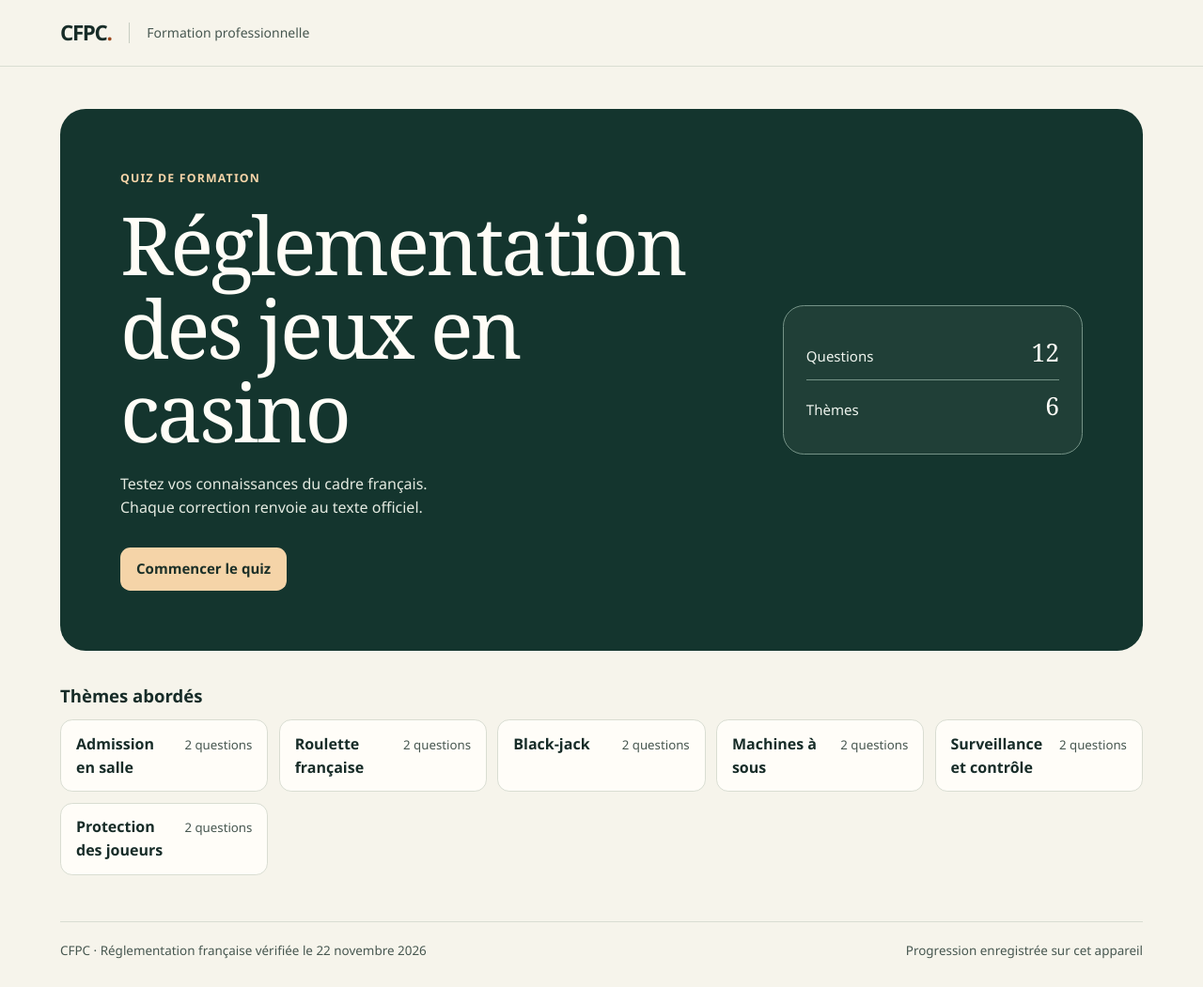
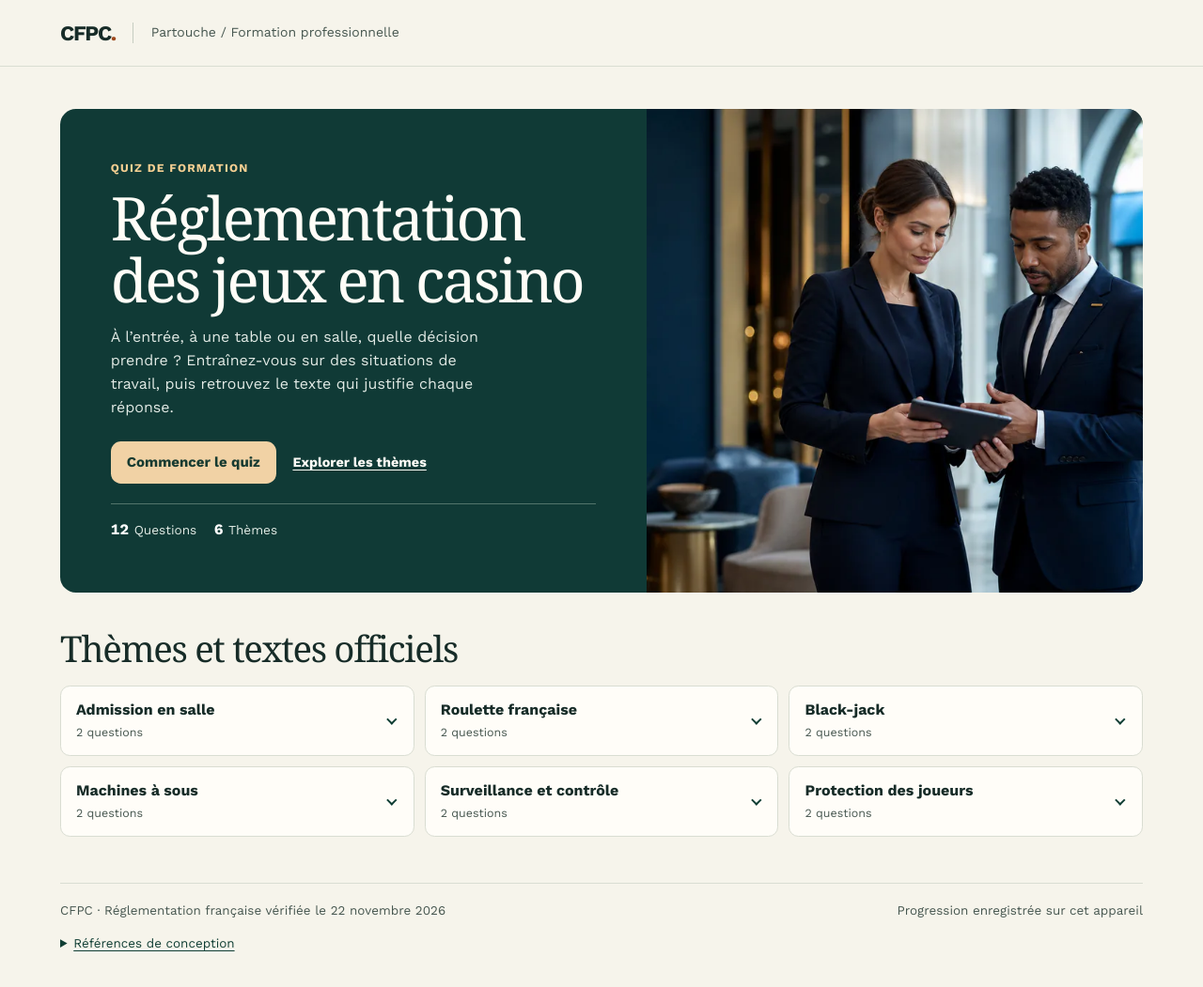
Before and after one commit to thomasfesq/cfpc-reglementation-casinos, a plain HTML site: page index.html in a window 1280 px wide. Shown: the whole page at 94% size. Drawn offline with Linux system fonts and the light colour scheme.

Commit message:
Livrer le parcours CFPC Partouche et les sources par thème

```diff
--- a/index.html
+++ b/index.html
@@ -15,7 +15,7 @@
   <header class="header">
     <div class="frame header-inner">
       <a class="brand" href="./index.html" aria-label="CFPC, accueil du quiz">CFPC<span>.</span></a>
-      <span class="header-label">Formation professionnelle</span>
+      <span class="header-label">Partouche <span aria-hidden="true">/</span> Formation professionnelle</span>
     </div>
   </header>
 
@@ -25,6 +25,15 @@
   <footer class="frame footer">
     <span>CFPC · Réglementation française vérifiée le <time datetime="2026-11-22">22 novembre 2026</time></span>
     <span id="statut-stockage">Progression enregistrée sur cet appareil</span>
+    <details class="design-credits">
+      <summary>Références de conception</summary>
+      <ul>
+        <li><a href="https://minimal.gallery/">Minimal Gallery</a> — hiérarchie des titres et espace de lecture.</li>
+        <li><a href="https://docusaurus.io/showcase">Docusaurus Showcase</a> — accès aux références par sujet.</li>
+        <li><a href="https://www.typeui.sh/ui-animations">TypeUI</a> — ouverture des rubriques et retour visuel.</li>
+        <li><a href="https://motion.dev/examples">Motion</a> — transitions courtes entre les états d’une réponse.</li>
+      </ul>
+    </details>
   </footer>
 
   <dialog id="confirmation" aria-labelledby="titre-confirmation">
--- a/quiz.js
+++ b/quiz.js
@@ -65,6 +65,15 @@
       ids.add(String(item.id));
     }
     return raw;
+  }
+
+  function officialLink(question, label = question.article) {
+    const anchor = element("a", "source-link", label);
+    anchor.href = sourceUrl(question.url);
+    anchor.target = "_blank";
+    anchor.rel = "noopener noreferrer";
+    anchor.append(element("span", "sr-only", " (nouvel onglet)"));
+    return anchor;
   }
 
   if (!questions) {
@@ -169,25 +178,48 @@
     copy.append(
       element("p", "eyebrow", "Quiz de formation"),
       heading,
-      element("p", "", "Testez vos connaissances du cadre français. Chaque correction renvoie au texte officiel.")
+      element("p", "", "À l’entrée, à une table ou en salle, quelle décision prendre ? Entraînez-vous sur des situations de travail, puis retrouvez le texte qui justifie chaque réponse.")
     );
     const actions = element("div", "actions");
     if (!attempt) actions.append(button("Commencer le quiz", "primary", start));
     else if (attempt.phase === "active") actions.append(button("Reprendre le quiz", "primary", () => showQuestion(true)));
     else actions.append(button("Voir le bilan", "primary", showSummary));
-    copy.append(actions);
-    hero.append(copy, stats([
+    const browse = element("a", "hero-link", "Explorer les thèmes");
+    browse.href = "#themes";
+    actions.append(browse);
+    copy.append(actions, stats([
       ["Questions", questions.length],
       ["Thèmes", topicTotals.size],
       ...(attempt ? [["Répondues", countAnswered() + " sur " + questions.length]] : []),
     ]));
+    const photo = element("img", "hero-photo");
+    photo.src = "./assets/hero-learning.webp";
+    photo.alt = "";
+    hero.append(copy, photo);
 
     const topics = element("section", "themes");
-    topics.append(element("h2", "section-title", "Thèmes abordés"));
+    topics.id = "themes";
+    topics.tabIndex = -1;
+    topics.append(element("h2", "section-title", "Thèmes et textes officiels"));
     const list = element("ul", "theme-list");
     for (const [theme, {total}] of topicTotals) {
-      const item = element("li", "", theme);
-      item.append(element("span", "", numberLabel(total, "question", "questions")));
+      const item = element("li");
+      const disclosure = element("details", "topic");
+      const summary = element("summary");
+      summary.append(element("strong", "", theme), element("small", "", numberLabel(total, "question", "questions")));
+      const sources = element("ul", "source-list");
+      const unique = new Set();
+      for (const question of questions.filter(q => q.theme === theme)) {
+        if (unique.has(question.url)) continue;
+        unique.add(question.url);
+        const row = element("li");
+        const label = question.url === "https://interdictiondejeux.anj.fr/demande-interdiction/presentation"
+          ? "ANJ · Interdiction volontaire de jeux" : question.article;
+        row.append(officialLink(question, label));
+        sources.append(row);
+      }
+      disclosure.append(summary, sources);
+      item.append(disclosure);
       list.append(item);
     }
     topics.append(list);
@@ -261,11 +293,7 @@
     card.setAttribute("aria-labelledby", "titre-correction");
     const heading = element("h3", "", choice === question.answer ? "Bonne réponse" : "Réponse incorrecte");
     heading.id = "titre-correction";
-    const link = element("a", "", "Texte officiel · " + question.article);
-    link.href = sourceUrl(question.url);
-    link.target = "_blank";
-    link.rel = "noopener noreferrer";
-    link.append(element("span", "sr-only", " (nouvel onglet)"));
+    const link = officialLink(question, "Texte officiel · " + question.article);
     card.append(heading, element("p", "", question.explanation), link);
     return card;
   }
--- a/styles.css
+++ b/styles.css
@@ -1,4 +1,17 @@
 @charset "utf-8";
+
+@font-face {
+  font-family: "Work Sans";
+  src: url("./assets/work-sans-regular.ttf") format("truetype");
+  font-weight: 400;
+  font-display: swap;
+}
+@font-face {
+  font-family: "Work Sans";
+  src: url("./assets/work-sans-bold.ttf") format("truetype");
+  font-weight: 700;
+  font-display: swap;
+}
 
 :root {
   color-scheme: light;
@@ -14,8 +27,8 @@
   --accent-light: #f5d4a8;
   --danger: #773624;
   --danger-light: #fcefe8;
-  --round: 1.4rem;
-  --font: "Segoe UI", "Helvetica Neue", Arial, sans-serif;
+  --round: 1.05rem;
+  --font: "Work Sans", "Segoe UI", "Helvetica Neue", Arial, sans-serif;
   --title-font: Georgia, "Times New Roman", serif;
 }
 
@@ -82,86 +95,55 @@ p, h1, h2, h3 { margin: 0; }
 
 .hero {
   position: relative;
+  isolation: isolate;
+  overflow: hidden;
   display: grid;
-  grid-template-columns: minmax(0, 1fr) minmax(15rem, .48fr);
-  gap: 2.5rem;
-  align-items: center;
-  padding: clamp(2rem, 5vw, 4.5rem);
-  border-radius: calc(var(--round) + .3rem);
-  background: var(--green-dark);
+  grid-template-columns: minmax(0, 1.18fr) minmax(0, 1fr);
+  min-height: 25rem;
+  background: #103a36;
   color: #fffdf7;
+  border-radius: var(--round);
 }
-.hero-copy { max-width: 40rem; }
-.eyebrow {
-  color: var(--accent);
-  font-size: .77rem;
-  font-weight: 800;
-  letter-spacing: .095em;
-  text-transform: uppercase;
+.hero-copy {
+  position: relative;
+  z-index: 1;
+  padding: clamp(1.6rem, 4.2vw, 3.7rem);
+  align-self: center;
 }
-.hero .eyebrow { color: var(--accent-light); }
-.hero-title, .page-title {
-  font-family: var(--title-font);
-  font-weight: 500;
-  line-height: 1.04;
-  letter-spacing: -.035em;
-  overflow-wrap: anywhere;
-}
-.hero-title { margin-top: 1rem; font-size: clamp(2.7rem, 6.8vw, 5.35rem); }
-.hero-copy > p:not(.eyebrow) { max-width: 40ch; margin-top: 1.3rem; color: #e4eae1; }
-.hero .actions { margin-top: 1.9rem; }
-.hero .button.primary { background: var(--accent-light); color: #1c3028; }
-.hero .button.primary:hover { background: #ffe0b2; }
-.hero :focus-visible { outline-color: var(--accent-light); }
-
-.overview {
-  padding: 1.35rem 1.5rem;
-  border: 1px solid #759387;
-  border-radius: var(--round);
-  background: #203f37;
-}
-.stat-row {
-  display: flex;
-  align-items: baseline;
-  justify-content: space-between;
-  gap: 1rem;
-  margin: 0;
-  padding: .72rem 0;
-  border-bottom: 1px solid #759387;
-}
-.stat-row:last-child { border-bottom: 0; }
-.stat-row dt { color: #eef4ee; font-size: .94rem; }
-.stat-row dd {
-  margin: 0;
-  color: #fffdf8;
-  font-family: var(--title-font);
-  font-size: 1.65rem;
-  font-variant-numeric: tabular-nums;
-  line-height: 1.25;
-}
-.themes { margin-top: 2.25rem; }
+.hero-photo { width: 100%; height: 100%; object-fit: cover; object-position: 76% center; }
+.eyebrow { color: var(--accent); font-size: .77rem; font-weight: 700; letter-spacing: .095em; text-transform: uppercase; }
+.hero .eyebrow { color: #f5cf92; }
+.hero-title, .page-title { font-family: var(--title-font); font-weight: 400; letter-spacing: -.045em; line-height: 1.03; overflow-wrap: break-word; }
+.hero-title { max-width: 15ch; margin-top: .65rem; font-size: clamp(2.6rem, 5vw, 4.6rem); text-wrap: balance; }
+.hero-copy > p:not(.eyebrow) { max-width: 42ch; margin-top: 1rem; color: #e1eae5; }
+.hero .actions { margin-top: 1.45rem; }
+.hero .button.primary { background: #f1d2a5; color: #173b31; }
+.hero .button.primary:hover { background: #ffe7c0; }
+.hero :focus-visible { outline-color: #f6daa6; }
+.hero-link { display: inline-flex; align-items: center; min-height: 2.85rem; color: #fffdf7; font-weight: 700; padding: .3rem .4rem; font-size: .9rem; }
+.overview { display: flex; flex-wrap: wrap; gap: .65rem 1.15rem; padding-top: .95rem; margin: 1.3rem 0 0; border-top: 1px solid #53756b; }
+.stat-row { display: flex; align-items: baseline; gap: .35rem; }
+.stat-row dd { order: -1; margin: 0; color: white; font-weight: 700; font-variant-numeric: tabular-nums; }
+.stat-row dt { color: #e2ece6; font-size: .85rem; }
+.themes { margin-top: 2.2rem; scroll-margin: 1rem; }
 .section-title { line-height: 1.25; font-size: 1.16rem; }
-.theme-list {
-  display: grid;
-  grid-template-columns: repeat(auto-fit, minmax(min(100%, 13rem), 1fr));
-  gap: .7rem;
-  margin: .9rem 0 0;
-  padding: 0;
-  list-style: none;
-}
-.theme-list li {
-  display: flex;
-  align-items: baseline;
-  gap: .6rem;
-  justify-content: space-between;
-  border: 1px solid var(--line);
-  border-radius: .8rem;
-  padding: .8rem 1rem;
-  background: var(--card);
-  font-weight: 650;
-  overflow-wrap: anywhere;
-}
-.theme-list li span { color: var(--muted); font-size: .83rem; font-weight: 500; white-space: nowrap; }
+.themes > h2 { font-family: var(--title-font); font-size: clamp(1.7rem, 3vw, 2.4rem); letter-spacing: -.035em; font-weight: 400; }
+.theme-list { display: grid; grid-template-columns: repeat(3, minmax(0, 1fr)); align-items: start; gap: .7rem; padding: 0; margin: 1rem 0 0; list-style: none; }
+.topic { background: var(--card); border: 1px solid var(--line); border-radius: .65rem; }
+.topic > summary { display: grid; grid-template-columns: minmax(0, 1fr) auto; gap: .12rem .65rem; align-items: center; position: relative; min-height: 4.55rem; padding: .85rem 1rem; cursor: pointer; border-radius: inherit; list-style: none; }
+.topic > summary::-webkit-details-marker { display: none; }
+.topic > summary::after { content: ""; grid-column: 2; grid-row: 1 / 3; width: .48rem; height: .48rem; margin: 0 .18rem .2rem 0; border-right: 2px solid var(--green); border-bottom: 2px solid var(--green); transform: rotate(45deg); }
+.topic[open] > summary::after { transform: rotate(225deg); margin-top: .3rem; }
+.topic[open], .topic:hover { border-color: #728c81; }
+.topic[open] > summary { background: #edf4ed; }
+.topic > summary strong { font-size: 1rem; line-height: 1.25; }
+.topic > summary small { grid-column: 1; color: var(--muted); font-size: .78rem; }
+.source-list { list-style: none; padding: .45rem 1rem .65rem; margin: 0; }
+.source-list a { display: inline-block; padding-block: .45rem; font-size: .88rem; line-height: 1.4; }
+.design-credits { width: 100%; }
+.design-credits summary { cursor: pointer; width: fit-content; padding: .35rem 0; text-decoration: underline; text-underline-offset: .2em; color: var(--green); }
+.design-credits ul { padding-inline-start: 1.15rem; margin: .3rem 0; }
+.design-credits li { margin: .25rem 0; }
 
 .page-head { margin-bottom: 1.5rem; }
 .page-head .eyebrow { margin-top: 1.15rem; }
@@ -177,8 +159,10 @@ p, h1, h2, h3 { margin: 0; }
 }
 .question-card > .eyebrow { margin-bottom: .55rem; }
 .question {
+  font-family: var(--title-font);
+  font-weight: 500;
   max-width: 48ch;
-  font-size: clamp(1.32rem, 3.7vw, 1.95rem);
+  font-size: clamp(1.5rem, 3.5vw, 2.3rem);
   line-height: 1.25;
   letter-spacing: -.022em;
   overflow-wrap: anywhere;
@@ -198,7 +182,7 @@ p, h1, h2, h3 { margin: 0; }
   overflow-wrap: anywhere;
 }
 label.option { cursor: pointer; }
-label.option:hover, .option:has(input:checked) { background: #eef5ef; border-color: #709184; }
+label.option:hover, .option:has(input:checked) { background: #eef5ef; border-color: #527760; }
 .option input {
   flex-shrink: 0;
   width: 1.1rem;
@@ -327,34 +311,42 @@ dialog::backdrop { background: rgb(17 39 33 / 64%); }
   border: 0;
 }
 
+@media (min-width: 42.01rem) and (max-width: 58rem) {
+  .hero { grid-template-columns: minmax(0, 1.35fr) minmax(0, .85fr); }
+  .theme-list { grid-template-columns: repeat(2,minmax(0,1fr)); }
+}
 @media (max-width: 48rem) {
   .workspace { grid-template-columns: minmax(0, 1fr); gap: .75rem; }
   .progress-card { grid-row: 1; }
-  .hero { grid-template-columns: minmax(0, 1fr); gap: 1.5rem; }
-  .overview { display: flex; flex-wrap: wrap; justify-content: space-between; gap: .6rem 1.1rem; }
-  .stat-row { border: 0; gap: .55rem; padding: .15rem 0; }
 }
-@media (max-width: 32rem) {
-  .frame { width: calc(100% - 1.7rem); }
-  .header-inner { min-height: 3.55rem; }
-  .header-label { font-size: .8rem; }
-  .main { padding-block: 1.2rem 2rem; }
-  .hero { padding: 1.5rem 1.2rem; }
-  .hero-title { font-size: clamp(2.25rem, 9vw, 3.1rem); }
-  .hero-copy > p:not(.eyebrow) { margin-top: .85rem; }
-  .hero .actions { margin-top: 1.15rem; }
-  .overview { padding: .66rem .9rem; }
-  .stat-row dt { font-size: .83rem; }
-  .stat-row dd { font-size: 1.28rem; }
-  .themes { margin-top: 1.4rem; }
+@media (max-width: 42rem) {
+  .frame { width: min(100% - 1.6rem,72rem); }
+  .header-inner { min-height: 3.6rem; gap: .8rem; }
+  .header-label { font-size: .78rem; padding-left: .8rem; }
+  .main { padding-block: .95rem 2rem; }
+  .hero { grid-template-columns: 1fr; min-height: auto; }
+  .hero-photo { grid-row: 1; height: clamp(7rem,28vw,12rem); object-position: 72% 34%; }
+  .hero-copy { padding: 1.35rem 1.25rem 1.2rem; }
+  .hero-title { font-size: clamp(2.25rem,9vw,3.2rem); }
+  .hero .actions { margin-top: .9rem; }
+  .overview { margin-top: .85rem; padding-top: .7rem; }
+  .themes { margin-top: 1.45rem; }
+  .theme-list { grid-template-columns: minmax(0,1fr); gap: .5rem; }
+  .topic > summary { min-height: 3.8rem; }
   .page-head { margin-bottom: .85rem; }
   .page-head .eyebrow { margin-top: .5rem; }
   .progress-card { padding: .75rem 1rem; }
   .progress-card p { margin-top: .34rem; }
   .progress { margin-top: .4rem; }
-  .result-card { grid-template-columns: minmax(0, 1fr); gap: .85rem; }
+  .result-card { grid-template-columns: minmax(0,1fr); gap: .85rem; }
   .score-ring { width: 6.8rem; height: 6.8rem; }
   .score-ring span { width: 5.4rem; height: 5.4rem; font-size: 1.8rem; }
+}
+@media (prefers-reduced-motion: no-preference) {
+  .button, .option, .topic { transition: background-color 150ms ease-out, border-color 150ms ease-out; }
+  .topic summary::after { transition: transform 150ms ease-out; }
+  .correction { animation: show-correction 160ms ease-out; }
+  @keyframes show-correction { from { opacity: .8; transform: translateY(.2rem); } to { opacity: 1; transform: translateY(0); } }
 }
 @media (forced-colors: active) {
   .button, .option, .card, .hero, .overview { border: 1px solid CanvasText; }
```
Also changed, not shown: assets/WORK-SANS-OFL.txt (added), assets/hero-learning.webp (added), assets/work-sans-bold.ttf (added), assets/work-sans-regular.ttf (added).
